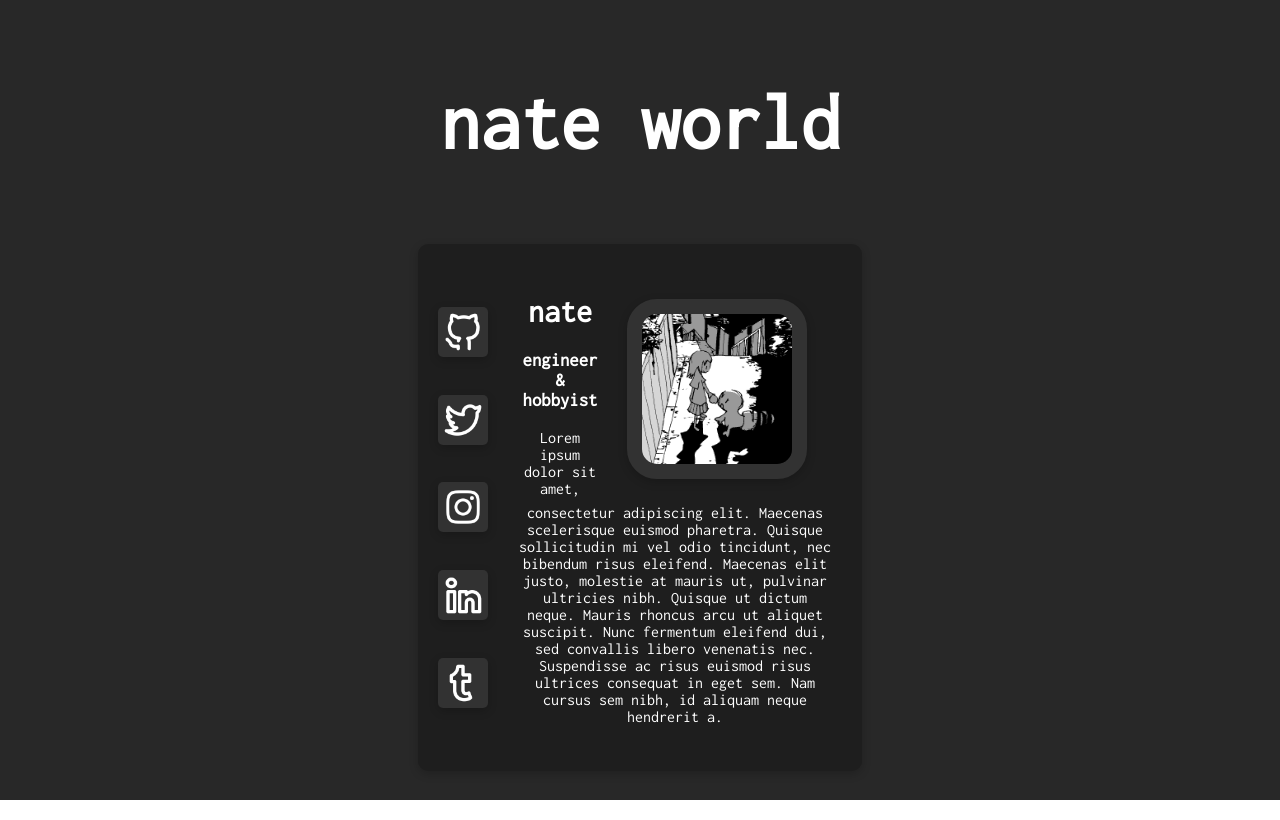
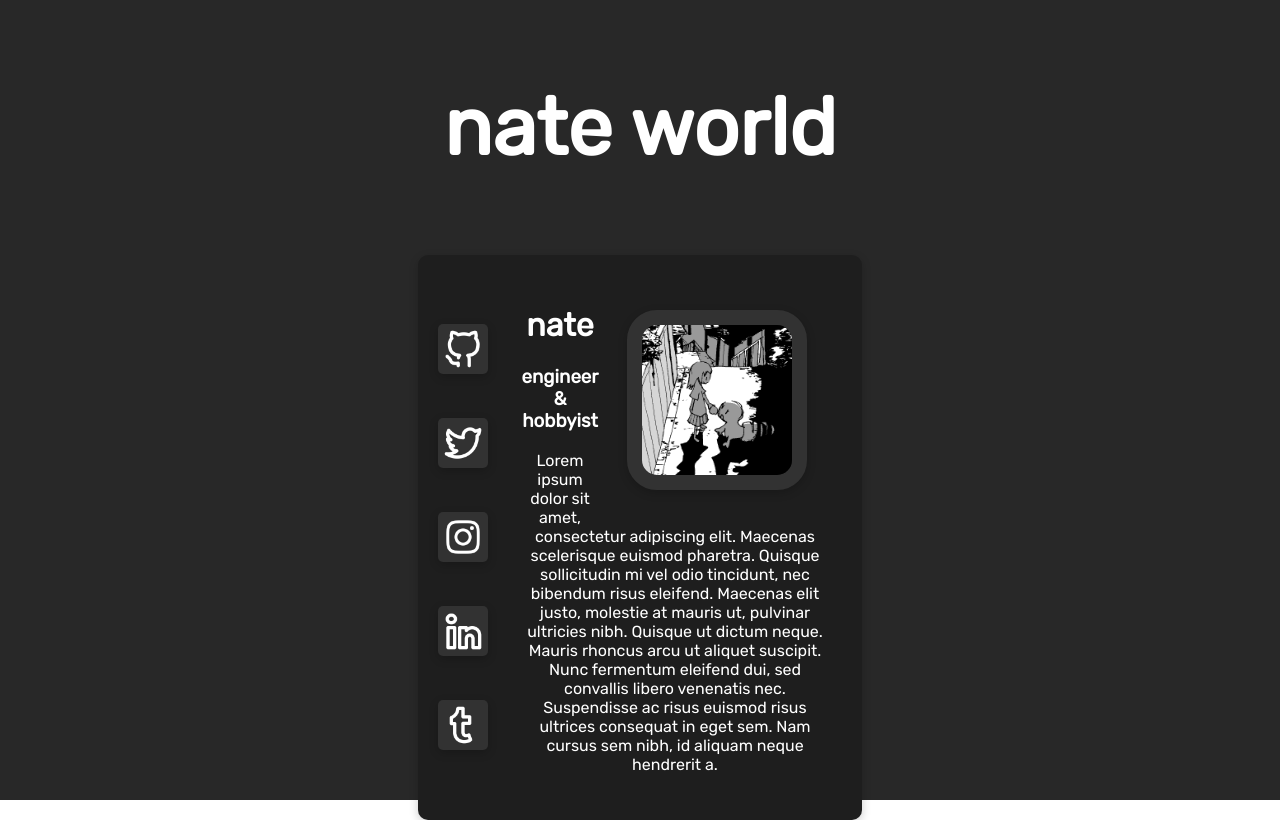
Before and after one commit to nathangchay/me, a Vue app: page / in a window 1280 px wide. Built offline with nearby package versions, Linux system fonts and the light colour scheme.

Commit message:
Changed font

```diff
--- a/src/App.vue
+++ b/src/App.vue
@@ -17,7 +17,7 @@ export default {
 </script>
 
 <style>
-  @import url('https://fonts.googleapis.com/css2?family=Inconsolata&display=swap');
+  @import url('https://fonts.googleapis.com/css2?family=Rubik&display=swap');
 
   html, body {
     height: 100%;
@@ -31,7 +31,7 @@ export default {
     height: 100%;
     align-items: center;
     flex-direction: column;
-    font-family: Inconsolata, Avenir, Helvetica, Arial, sans-serif;
+    font-family: Rubik, Avenir, Helvetica, Arial, sans-serif;
     -webkit-font-smoothing: antialiased;
     -moz-osx-font-smoothing: grayscale;
     text-align: center;
```
